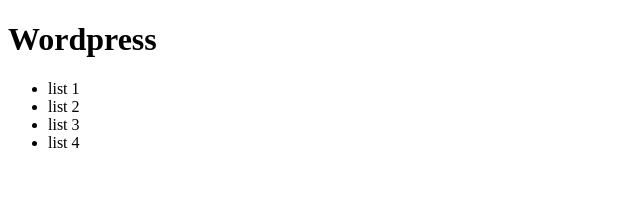
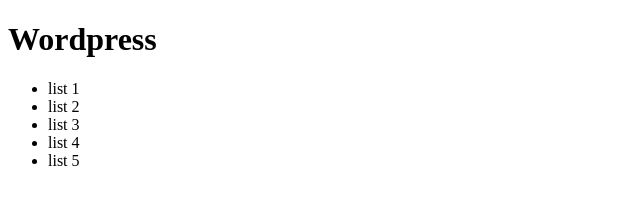
Before and after one commit to mryanalbert/git2, a plain HTML site: page index.html in a window 1280 px wide. Shown: the full height of the page, 0-640 px from the left. Drawn offline with Linux system fonts and the light colour scheme.

Commit message:
added a ul tag in index

```diff
--- a/index.html
+++ b/index.html
@@ -12,6 +12,7 @@
       <li>list 2</li>
       <li>list 3</li>
       <li>list 4</li>
+      <li>list 5</li>
     </ul>
   </body>
 </html>
```
